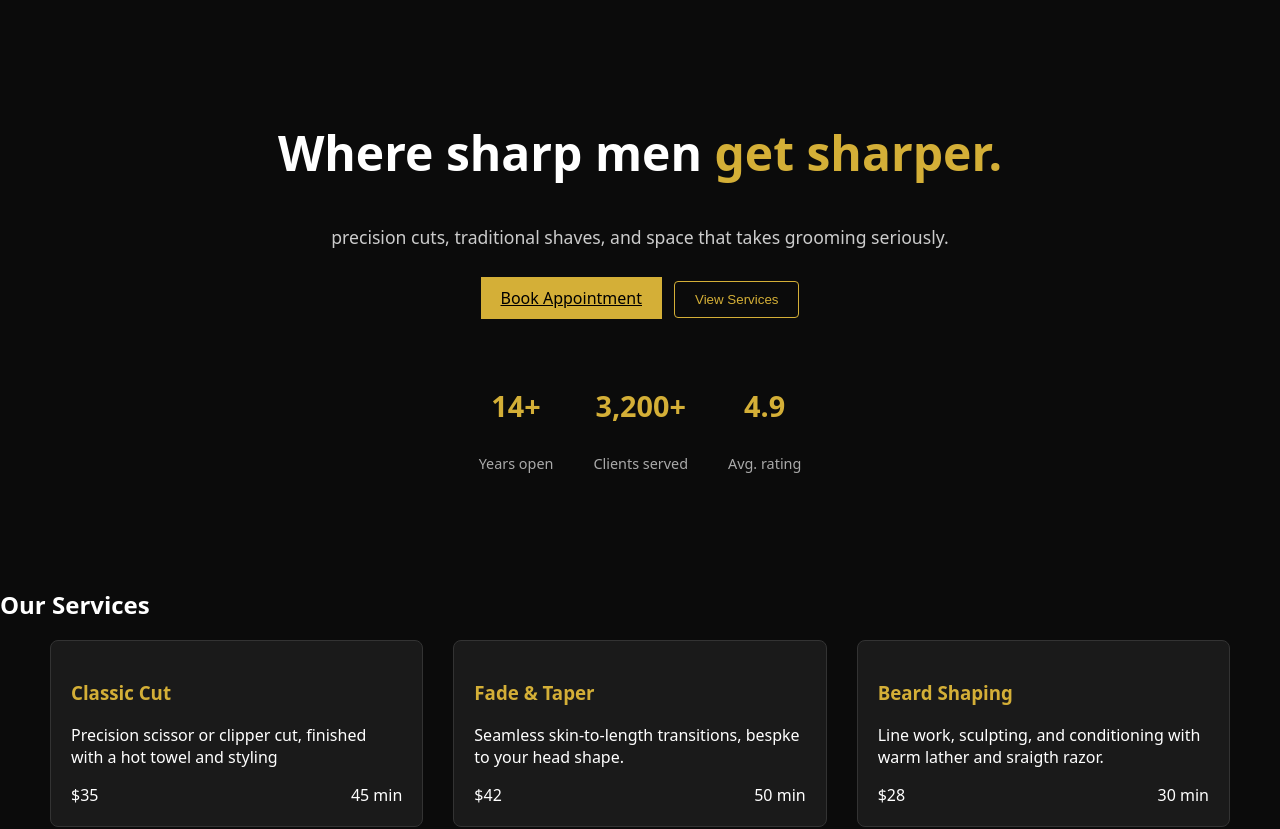
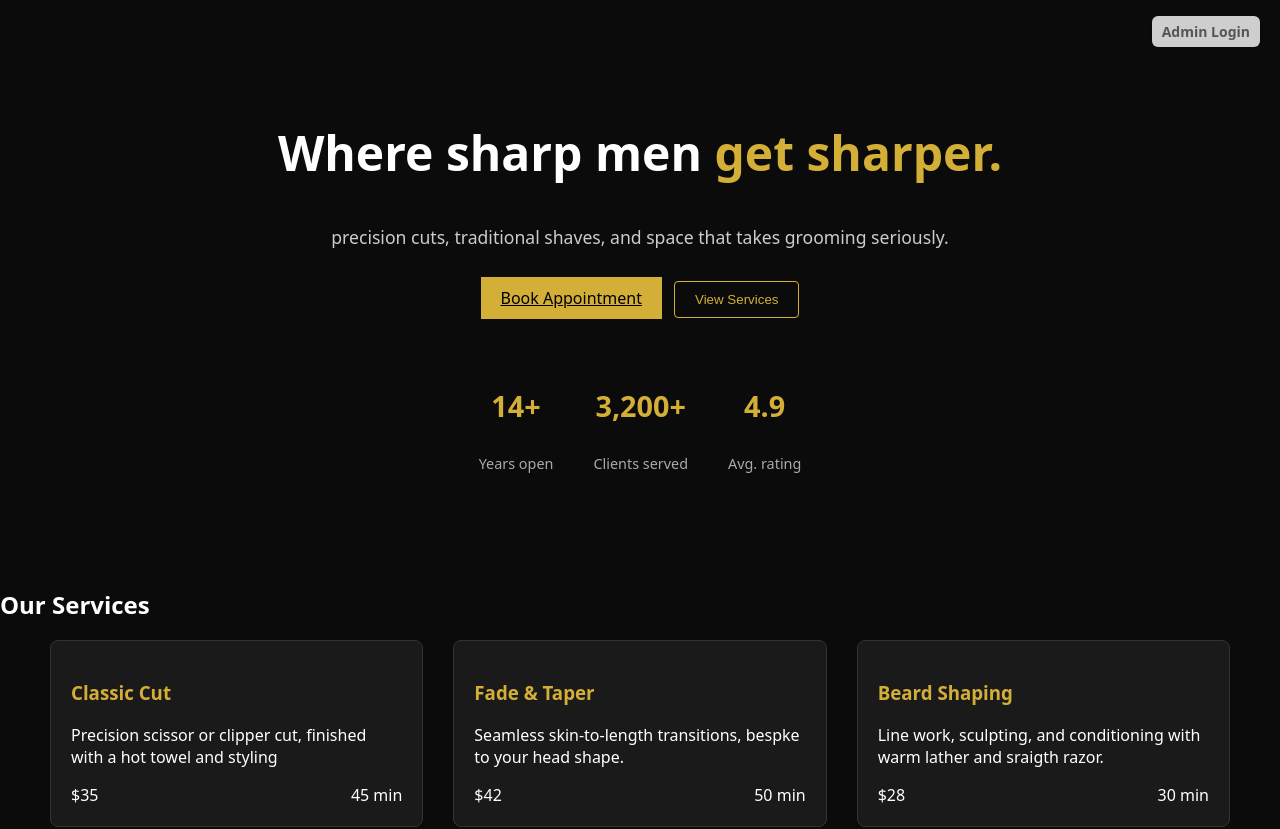
Before and after one commit to louiegonzalez236-cmd/jr-officialfades, a React (Create React App) app: page / in a window 1280 px wide. Shown: the top 829 px of the page. Built offline with nearby package versions, Linux system fonts and the light colour scheme; no server answers.

Commit message:
Add log in button

```diff
--- a/src/App.js
+++ b/src/App.js
@@ -1,4 +1,4 @@
-import { BrowserRouter, Routes, Route } from "react-router-dom";
+import { BrowserRouter, Routes, Route, Link } from "react-router-dom";
 
 import Hero from "./components/Hero";
 import Services from "./components/Services";
@@ -22,7 +22,34 @@ function App() {
         <Route
           path="/"
           element={
-            <div>
+            <div style={{ position: "relative" }}>
+
+              {/* Small Admin Login Link in the top-right corner */}
+              <div
+                style={{
+                  position: "absolute",
+                  top: "20px",
+                  right: "20px",
+                  zIndex: 9999
+                }}
+              >
+                <Link
+                  to="/admin-login"
+                  style={{
+                    color: "#555",
+                    textDecoration: "none",
+                    fontSize: "14px",
+                    fontWeight: "600",
+                    padding: "6px 10px",
+                    borderRadius: "6px",
+                    background: "rgba(255,255,255,0.8)",
+                    boxShadow: "0 0 4px rgba(0, 0, 0, 0.15)"
+                  }}
+                >
+                  Admin Login
+                </Link>
+              </div>
+
               <Hero />
               <Services />
               <Menu />
```
